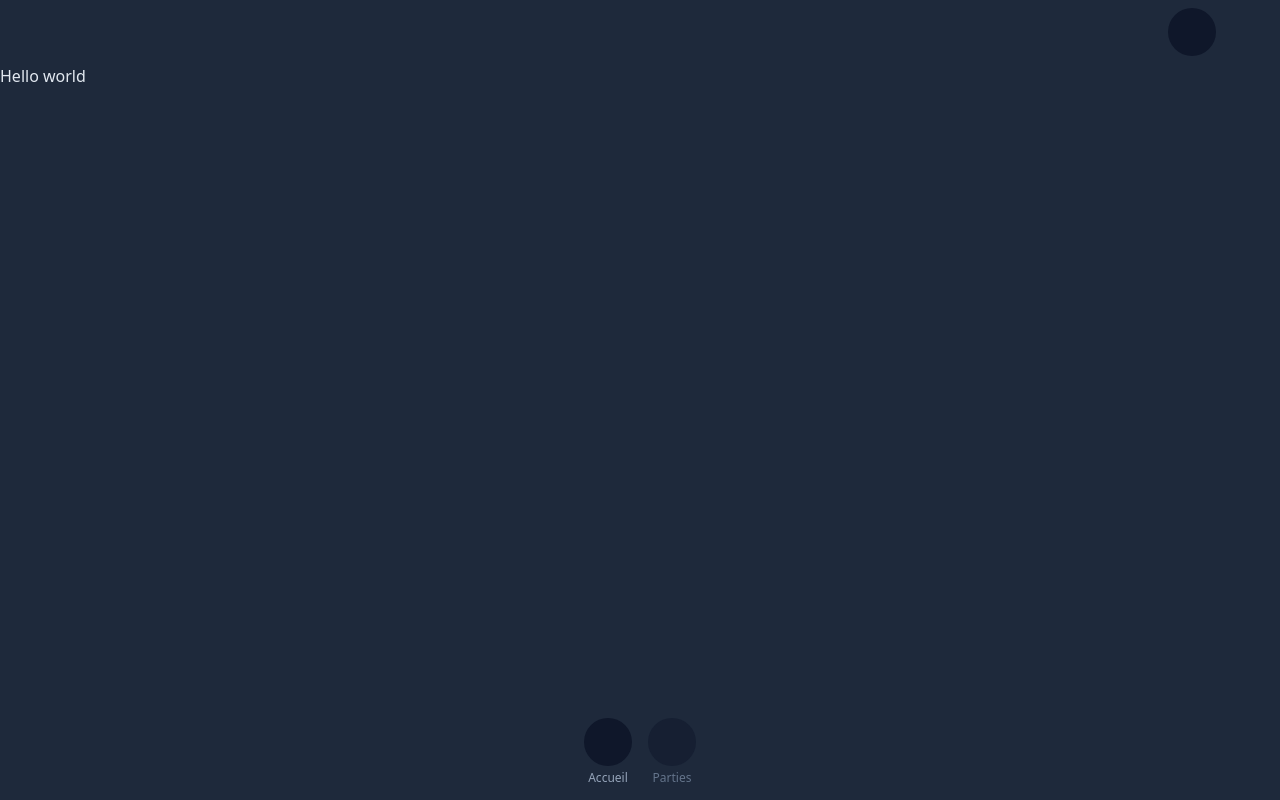
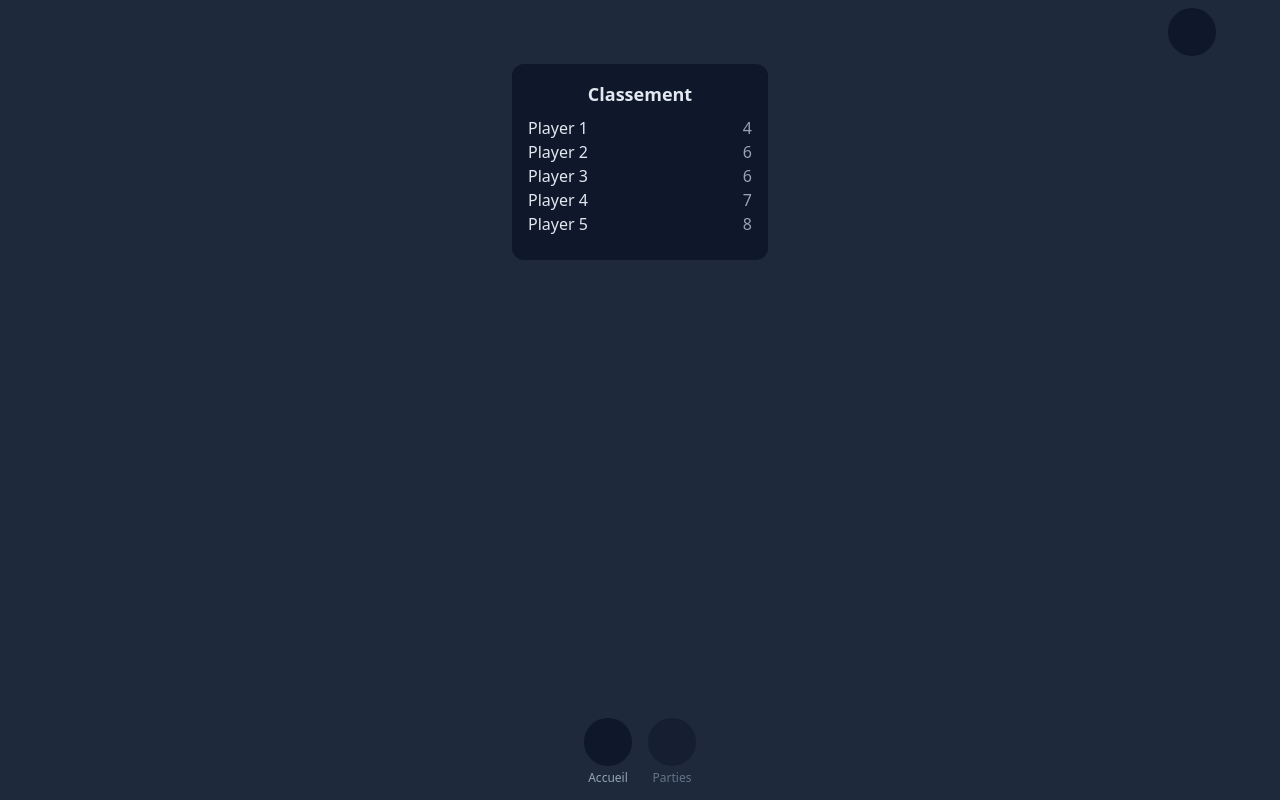
Before and after one commit to VincentBriand44/tarot-fullstack, a SvelteKit app: page / in a window 1280 px wide. Built offline with nearby package versions, Linux system fonts and the light colour scheme; some icons are missing.

Commit message:
:sparkles: player ranking
Closes #2

```diff
--- /dev/null
+++ b/src/lib/components/PlayerRanking.svelte
@@ -0,0 +1,14 @@
+<script lang="ts">
+	import type { Player } from '$types/app';
+
+	export let players: Player[];
+</script>
+
+<section class="flex flex-col items-center w-64 p-4 pb-6 rounded-xl bg-slate-900">
+	<h2 class="mb-2 text-lg font-bold">Classement</h2>
+	<ul class="w-full">
+		{#each players as { name, score }}
+			<li class="flex justify-between">{name}<span class="text-slate-400">{score}</span></li>
+		{/each}
+	</ul>
+</section>
--- a/src/lib/types/app.d.ts
+++ b/src/lib/types/app.d.ts
@@ -4,3 +4,8 @@ export interface Nav {
 	icon: string | undefined;
 	active: boolean;
 }
+
+export interface Player {
+	name: string;
+	score: number;
+}
--- /dev/null
+++ b/src/routes/+page.server.ts
@@ -0,0 +1,13 @@
+import type { Player } from '$types/app';
+
+export const load = () => {
+	return {
+		players: [
+			{ name: 'Player 1', score: 4 },
+			{ name: 'Player 2', score: 6 },
+			{ name: 'Player 3', score: 6 },
+			{ name: 'Player 4', score: 7 },
+			{ name: 'Player 5', score: 8 }
+		] as Player[]
+	};
+};
--- a/src/routes/+page.svelte
+++ b/src/routes/+page.svelte
@@ -1 +1,10 @@
-Hello world
+<script>
+	import PlayerRanking from '$components/PlayerRanking.svelte';
+
+	export let data;
+	const { players } = data;
+</script>
+
+<div class="flex justify-center gap-4">
+	<PlayerRanking {players} />
+</div>
```
